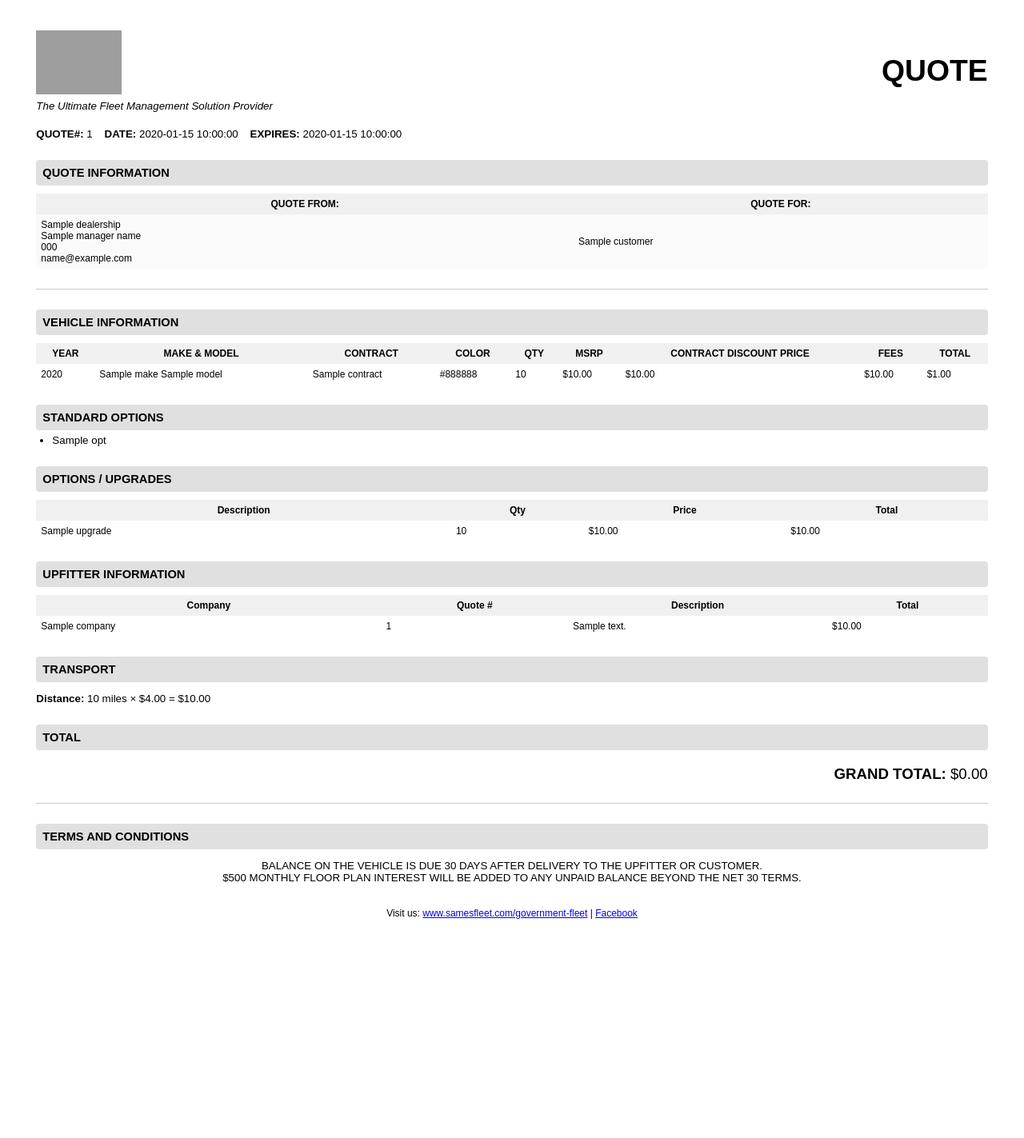
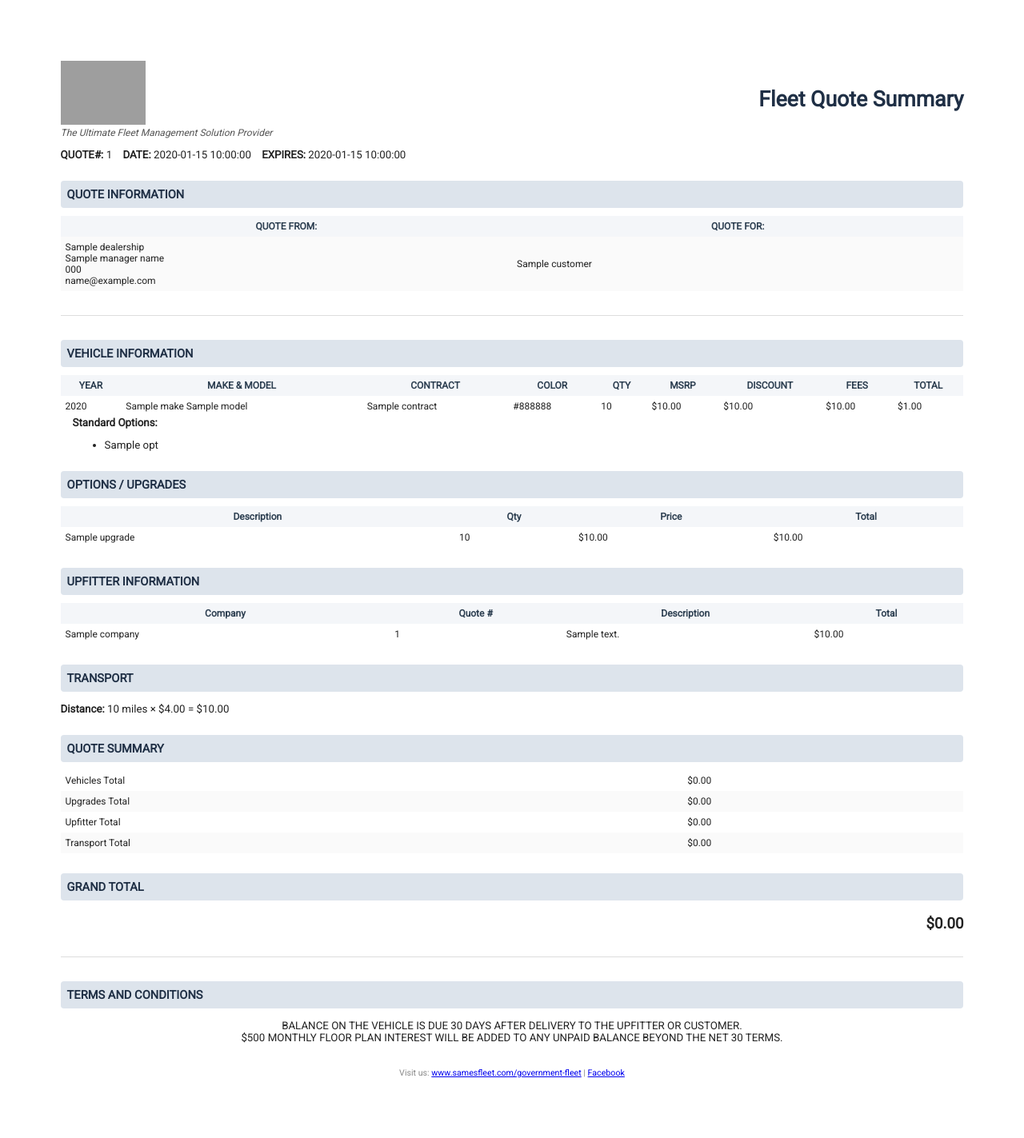
Before and after one commit to copper0077/quote-api, a Flask app: template templates/fleet_quote_template.html in a window 1280 px wide. Shown: the whole page at 80% size. Before the commit the page ends 1149 px from the top, so only its background shows below. Run offline with Flask 3, Linux system fonts and the light colour scheme; the template is opened without the code that fills it: most values are stand-ins (such as "Sample title", 1, 10 or a date in 2020); grey boxes are pictures that could not be loaded.

Commit message:
Updated quote template: added logo, improved layout, added section totals

```diff
--- a/templates/fleet_quote_template.html
+++ b/templates/fleet_quote_template.html
@@ -3,11 +3,13 @@
 <head>
   <meta charset="UTF-8">
   <title>Fleet Quote</title>
+  <link href="https://fonts.googleapis.com/css2?family=Roboto&display=swap" rel="stylesheet">
   <style>
     body {
-      font-family: Arial, sans-serif;
+      font-family: 'Roboto', Arial, sans-serif;
       font-size: 10pt;
-      margin: 10mm 12mm 10mm 12mm;
+      margin: 20mm;
+      color: #222;
     }
 
     table {
@@ -23,55 +25,52 @@
     }
 
     th {
-      background-color: #f0f0f0;
+      background-color: #f4f6f9;
       font-weight: bold;
+      color: #2c3e50;
     }
 
     tr:nth-child(even) td {
       background-color: #fafafa;
     }
 
-    .header-row {
-      display: flex;
-      justify-content: space-between;
-      align-items: center;
-      margin-bottom: 20px;
-    }
-
-    .logo-block { text-align: left; }
-    .quote-title { text-align: right; font-size: 28pt; font-weight: bold; }
-    .subtext { font-size: 10pt; font-style: italic; margin-top: 4px; }
-
     .section-title {
-      background-color: #e0e0e0;
+      background-color: #dde4ec;
       font-weight: bold;
       margin-top: 25px;
       font-size: 11pt;
       padding: 8px;
       border-radius: 4px;
-    }
-
-    hr {
-      border: 0;
-      border-top: 1px solid #ccc;
-      margin: 25px 0;
+      color: #1f2f45;
     }
 
     .footer {
       margin-top: 30px;
-      font-size: 9pt;
+      font-size: 8pt;
+      color: #888;
       text-align: center;
+    }
+
+    hr {
+      border: none;
+      border-top: 1px solid #ddd;
+      margin: 30px 0;
     }
   </style>
 </head>
 <body>
 
-  <div class="header-row">
-    <div class="logo-block">
-      <img src="https://quote-assets.onrender.com/logo.png" alt="Sames Fleet Logo" style="max-height: 80px;"><br>
-      <div class="subtext">The Ultimate Fleet Management Solution Provider</div>
+  <!-- Header with logo and title -->
+  <div style="display: flex; justify-content: space-between; align-items: center;">
+    <div>
+      <img src="https://quote-assets.onrender.com/logo.png" alt="Sames Fleet Logo" style="max-height: 80px;">
+      <div style="font-size: 9pt; font-style: italic; color: #555;">
+        The Ultimate Fleet Management Solution Provider
+      </div>
     </div>
-    <div class="quote-title">QUOTE</div>
+    <div>
+      <h1 style="margin: 0; color: #1f2f45;">Fleet Quote Summary</h1>
+    </div>
   </div>
 
   <p><strong>QUOTE#:</strong> {{ quoteNumber }} &nbsp;&nbsp;
@@ -79,7 +78,11 @@
      <strong>EXPIRES:</strong> {{ quoteExpires }}</p>
 
   <div class="section-title">QUOTE INFORMATION</div>
-  <table>
+  <table style="table-layout: fixed;">
+    <colgroup>
+      <col style="width: 50%;">
+      <col style="width: 50%;">
+    </colgroup>
     <tr>
       <th>QUOTE FROM:</th>
       <th>QUOTE FOR:</th>
@@ -105,8 +108,7 @@
     <thead>
       <tr>
         <th>YEAR</th><th>MAKE & MODEL</th><th>CONTRACT</th><th>COLOR</th>
-        <th>QTY</th><th>MSRP</th><th>CONTRACT DISCOUNT PRICE</th>
-        <th>FEES</th><th>TOTAL</th>
+        <th>QTY</th><th>MSRP</th><th>DISCOUNT</th><th>FEES</th><th>TOTAL</th>
       </tr>
     </thead>
     <tbody>
@@ -124,12 +126,16 @@
     </tbody>
   </table>
 
-  <div class="section-title">STANDARD OPTIONS</div>
-  <ul style="margin-top: 5px; margin-bottom: 15px; padding-left: 20px;">
-    {% for opt in vehicle.standardOptions %}
-      <li>{{ opt }}</li>
-    {% endfor %}
-  </ul>
+  {% if vehicle.standardOptions %}
+  <div style="margin-left: 15px;">
+    <strong>Standard Options:</strong>
+    <ul>
+      {% for opt in vehicle.standardOptions %}
+        <li>{{ opt }}</li>
+      {% endfor %}
+    </ul>
+  </div>
+  {% endif %}
   {% endfor %}
 
   {% if upgrades %}
@@ -149,7 +155,7 @@
   </table>
   {% endif %}
 
-  {% if upfitter %}
+  {% if upfitter and upfitter.total %}
   <div class="section-title">UPFITTER INFORMATION</div>
   <table>
     <thead>
@@ -171,9 +177,17 @@
   <p><strong>Distance:</strong> {{ transport.miles }} miles × ${{ '%.2f'|format(transport.ratePerMile) }} = ${{ '%.2f'|format(transport.total) }}</p>
   {% endif %}
 
-  <div class="section-title">TOTAL</div>
+  <div class="section-title">QUOTE SUMMARY</div>
+  <table>
+    <tr><td>Vehicles Total</td><td>${{ '%.2f'|format(totals.vehicles) }}</td></tr>
+    <tr><td>Upgrades Total</td><td>${{ '%.2f'|format(totals.upgrades) }}</td></tr>
+    <tr><td>Upfitter Total</td><td>${{ '%.2f'|format(totals.upfitter) }}</td></tr>
+    <tr><td>Transport Total</td><td>${{ '%.2f'|format(totals.transport) }}</td></tr>
+  </table>
+
+  <div class="section-title">GRAND TOTAL</div>
   <p style="text-align: right; font-size: 14pt;">
-    <strong>GRAND TOTAL:</strong> ${{ '%.2f'|format(grandTotal) }}
+    <strong>${{ '%.2f'|format(grandTotal) }}</strong>
   </p>
 
   <hr>
```
